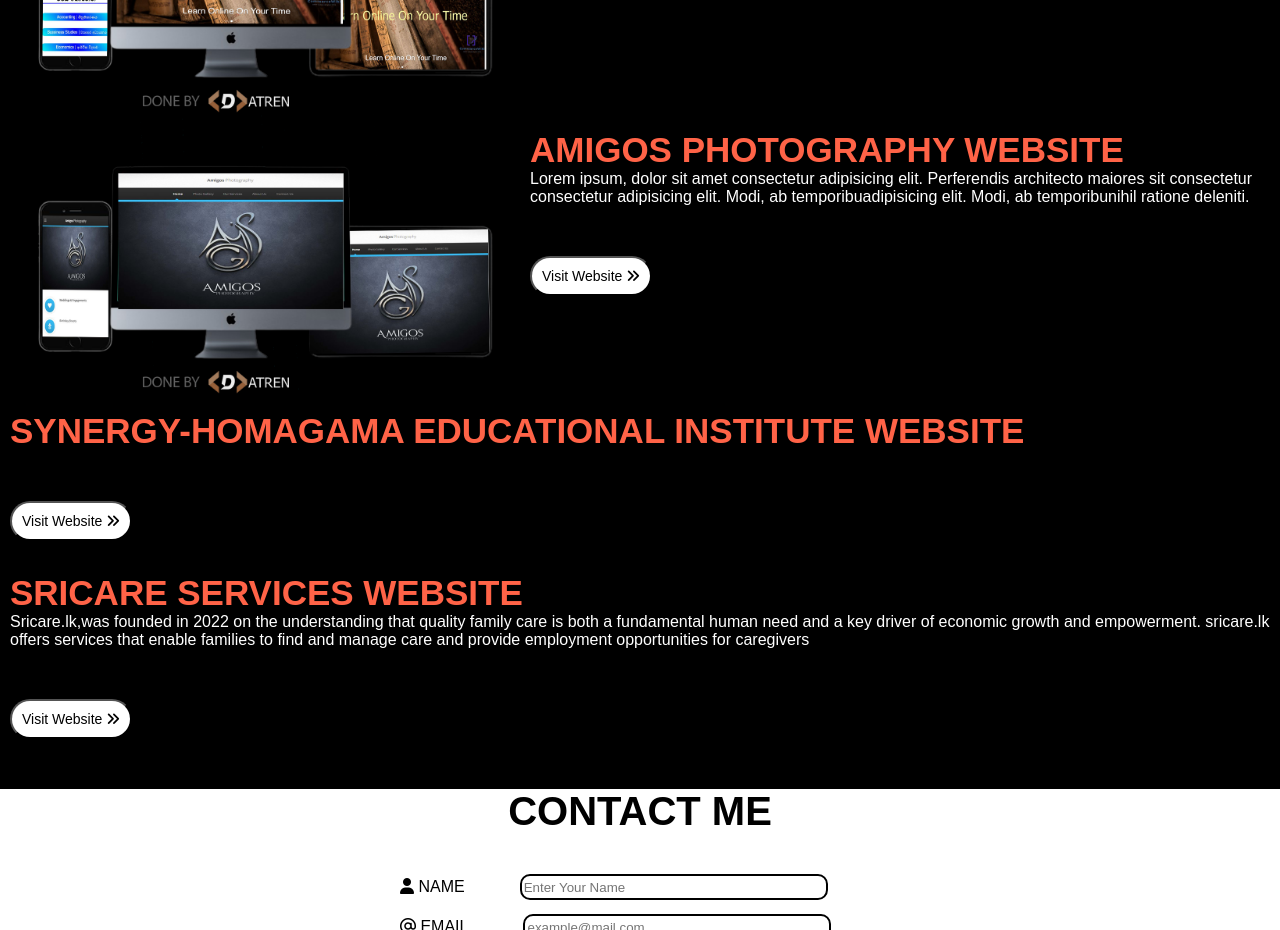
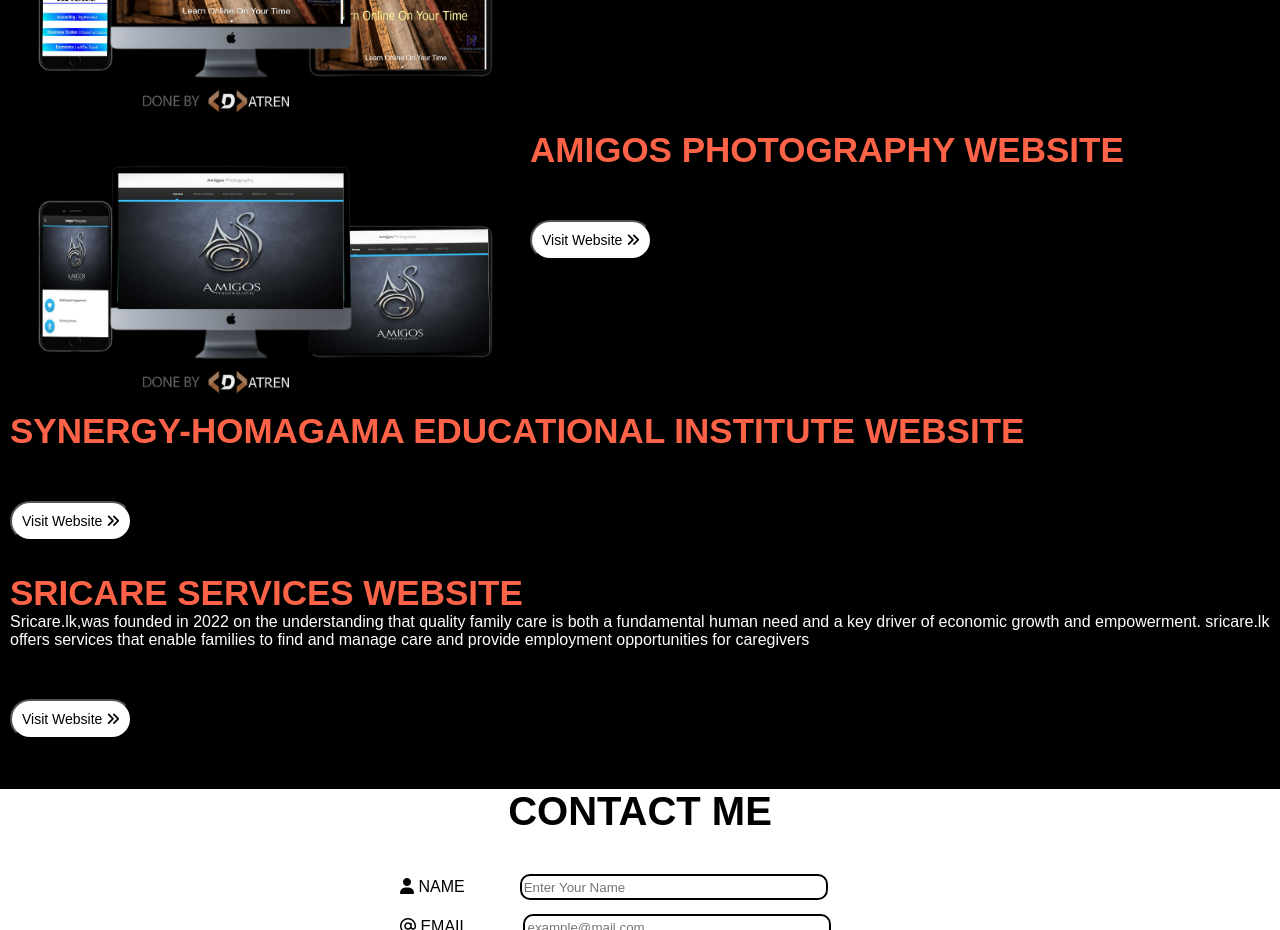
Before and after one commit to SakithLiyanage/sakithliyanage.com, a plain HTML site: page index.html in a window 1280 px wide. Shown: the part 1804-2734 px from the top of the page. Drawn offline with nearby package versions, Linux system fonts and the light colour scheme; a web font is replaced by a local one.

Commit message:
index.html

```diff
--- a/index.html
+++ b/index.html
@@ -70,7 +70,7 @@ $(document).ready(function(){
     <div class="project">
     <img src="images/amigos.png">
     <p><span>AMIGOS PHOTOGRAPHY WEBSITE</span><br>
-    Lorem ipsum, dolor sit amet consectetur adipisicing elit. Perferendis architecto maiores sit consectetur consectetur adipisicing elit. Modi, ab temporibuadipisicing elit. Modi, ab temporibunihil ratione deleniti.<br>
+
     <a href="#"><button>Visit Website <i class="fa-solid fa-angles-right fa-beat"></i></button></p></a>
     </div>
 
```
